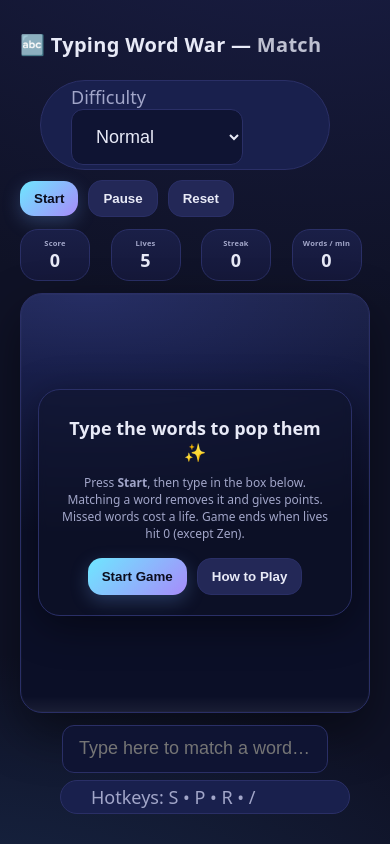
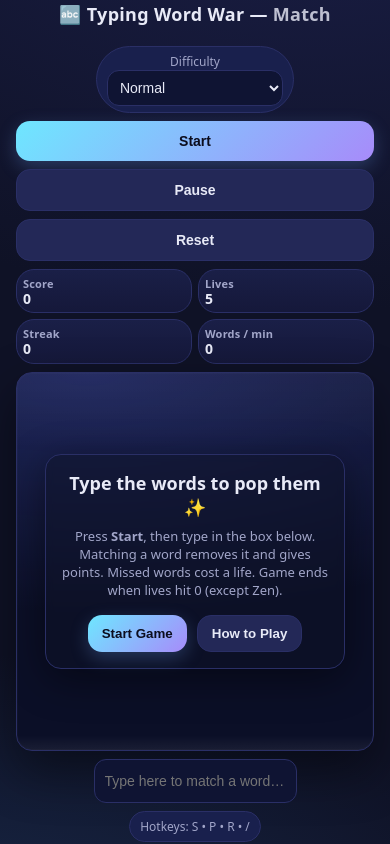
Before and after one commit to Shyamv685/Expo-Project, a plain HTML site: page index.html in a window 390 px wide. Drawn offline with Linux system fonts and the light colour scheme.

Commit message:
responsive commit

```diff
--- a/index.html
+++ b/index.html
@@ -96,72 +96,154 @@
     .modal h2{margin:6px 0 10px 0}
     .modal p{color:var(--muted); margin:0 0 16px 0}
 
-    @media (max-width: 640px){
-      .hud{grid-template-columns: repeat(2 minmax(0,1fr));}
-      .board{height: 8vh;}
-      header{flex-direction:column; align-items:flex-start}
-      .typing{
-        flex-direction: column;
-        gap:1px;
-      } .card{
-        width:70px; height:30px; padding:5px 5px; font-size:9px;gap:3px; margin:0px;
-        display:flex; flex-direction:column; align-items:center; justify-content:center;
-      }
-      .pill{
-        font-size: 18px; padding: 4px 8px; margin-top: 6px;margin-left:20px;
-        width:290px; padding-left:30px;
-
-      } .controls {
-        margin-top: 0px;
-       }.modal{
-        width: 90%; max-width: 400px; padding: 20px; font-size:12px;
-
-       #resetBtn, #pauseBtn, #startBtn{
-        font-size: 14px; padding: 8px 12px;
-        margin-top: 10px; margin-left: 25px;margin-bottom: 10px;
-      }
-      #difficulty{
-        width: 120px;
-        height: 56px;
-        margin-left:20px;
-        border-radius: 12px;
-        font-size:12px;
-      } #resetBtn, #pauseBtn, #startBtn{
-       margin-left: 20px ;
+    @media (max-width: 768px) {
+      body {
+        padding: 8px;
         font-size: 14px;
-
       }
 
-      span.pill{
-        width: 200px;
-        text-align: center;
-        margin-top: 10px;
-        margin-left:-5px;
+      .app {
+        width: 100%;
+        max-width: 100%;
+        padding: 0 8px;
       }
 
+      header {
+        flex-direction: column;
+        align-items: stretch;
+        gap: 12px;
+        margin-bottom: 8px;
+      }
 
-      .overlay{
-       width:250px;
-       font-size:12px;
-       height: 250px;}
-      .typing input{
+      .title {
+        font-size: 20px;
+        text-align: center;
+        margin-bottom: 8px;
+        display: block !important;
+        visibility: visible !important;
+        opacity: 1 !important;
+      }
+
+      .controls {
+        flex-direction: column;
+        gap: 8px;
+        width: 100%;
+      }
+
+      .controls .btn,
+      .controls .btn.secondary {
+        width: 100%;
+        padding: 12px;
+        font-size: 14px;
+      }
+
+      .hud {
+        grid-template-columns: repeat(2, 1fr);
+        gap: 8px;
+        margin: 8px 0;
+      }
+
+      .card {
+        padding: 8px;
+        min-height: 48px;
+      }
+
+      .card small {
+        font-size: 11px;
+      }
+
+      .card strong {
         font-size: 16px;
-        padding: 14px 16px;
-        min-height: 64px;
-      }.board{
-        height: 30vh; min-height: 300px;
-      } .word{
-        padding:6px 10px; font-size:14px; border-radius:12px;
-      } .word.match, .word.missed{
-        font-size:14px; padding:6px 10px;
       }
-      .modal{
-        width: min(320px, 85%);
-        padding: 1px;
+
+      .board {
+        height: 50vh;
+        min-height: 280px;
         border-radius: 16px;
       }
-      .modal h2{font-size: 20px;}
-      .modal p{font-size: 14px;}
+
+      .word {
+        font-size: 14px;
+        padding: 6px 10px;
+        border-radius: 10px;
+      }
+
+      .typing {
+        flex-direction: column;
+        gap: 8px;
+        margin-top: 8px;
+      }
+
+      .typing input {
+        font-size: 16px;
+        padding: 12px;
+        min-height: 44px;
+      }
+
+      .pill {
+        font-size: 12px;
+        padding: 6px 10px;
+        text-align: center;
+      }
+
+      .modal {
+        width: 95%;
+        max-width: 300px;
+        padding: 16px;
+        border-radius: 16px;
+        margin: 10px;
+      }
+
+      .modal h2 {
+        font-size: 18px;
+        margin: 0 0 8px 0;
+      }
+
+      .modal p {
+        font-size: 13px;
+        line-height: 1.4;
+      }
+
+      #difficulty {
+        width: 100%;
+        font-size: 14px;
+        padding: 8px;
+      }
+    }
+
+    @media (max-width: 480px) {
+      .hud {
+        grid-template-columns: 1fr 1fr;
+        gap: 6px;
+      }
+
+      .card {
+        padding: 6px;
+        min-height: 40px;
+      }
+
+      .card strong {
+        font-size: 14px;
+      }
+
+      .board {
+        height: 45vh;
+        min-height: 240px;
+      }
+
+      .word {
+        font-size: 12px;
+        padding: 4px 8px;
+      }
+
+      .typing input {
+        font-size: 14px;
+        padding: 10px;
+      }
+
+      .title {
+        font-size: 18px;
+      }
     }
   </style>
 </head>
```
